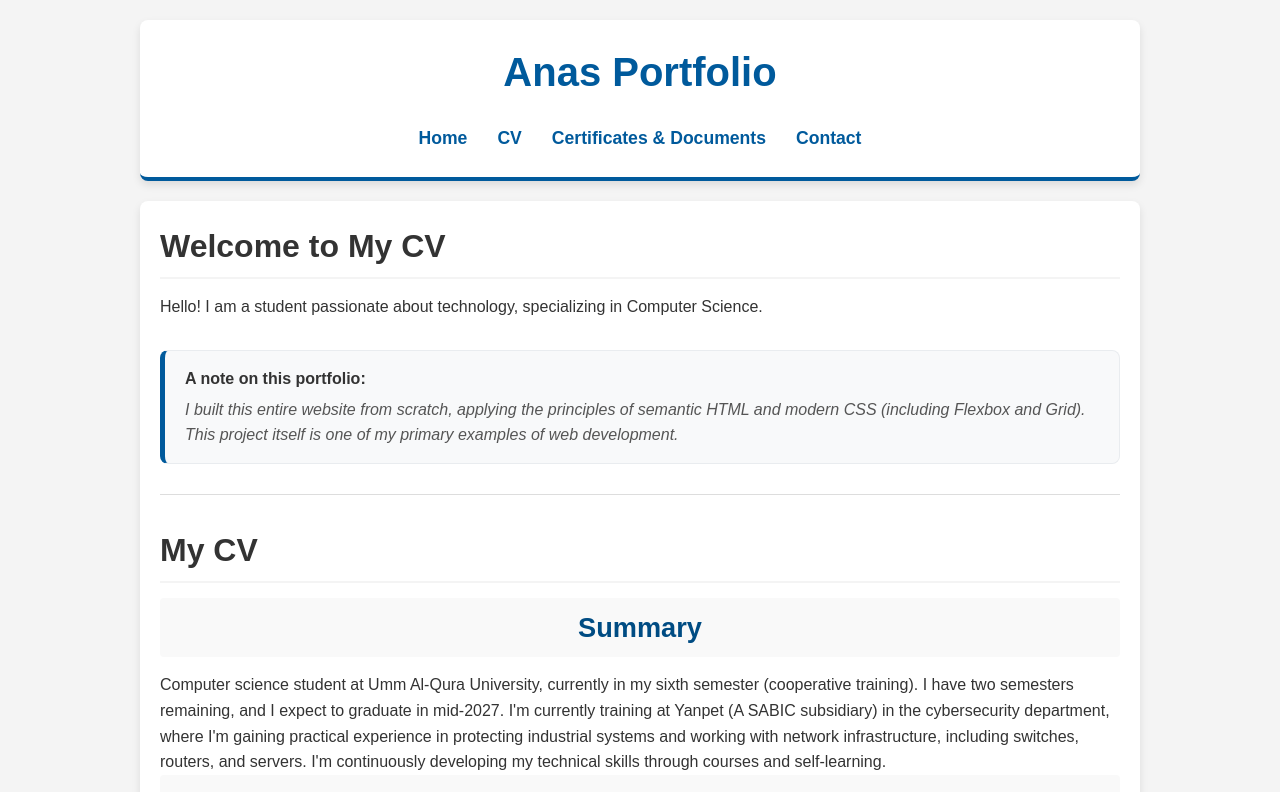
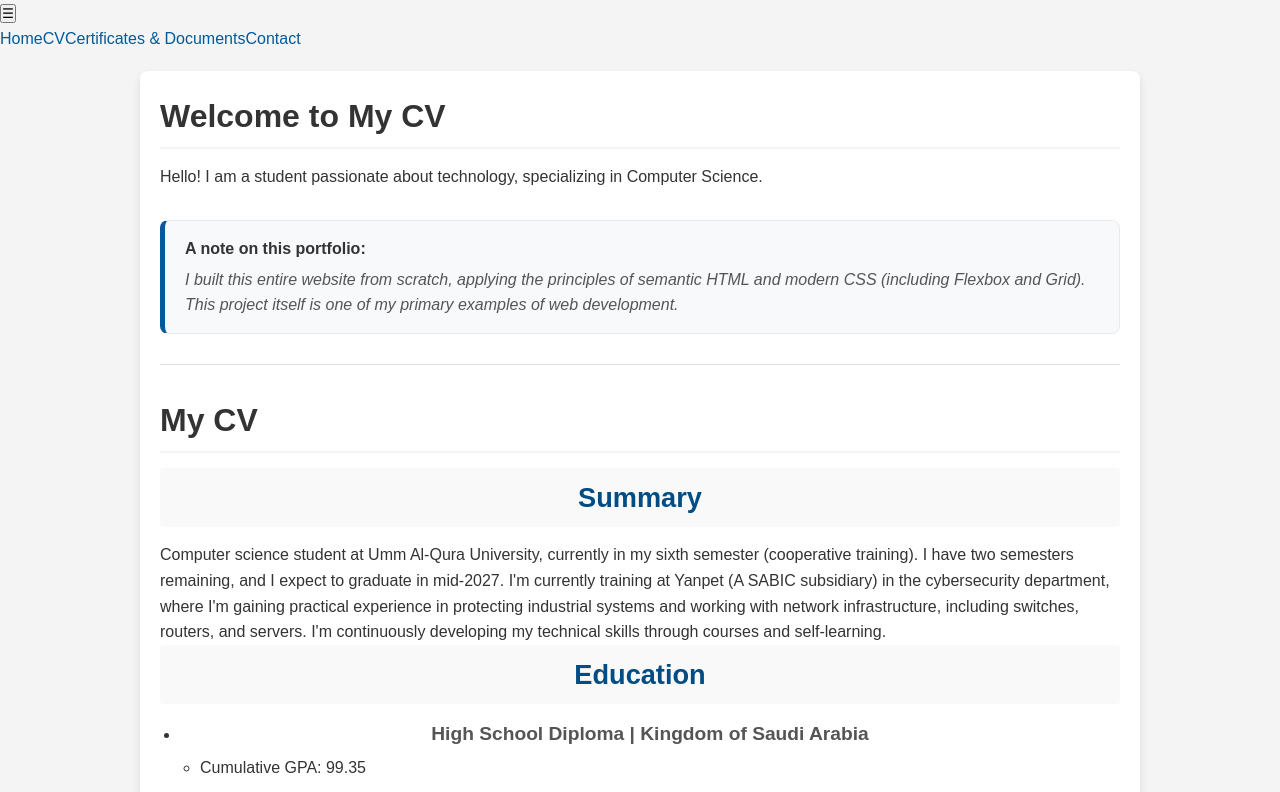
Before and after one commit to anasdkil336699-dot/anas-portfolio, a React (Create React App) app: page / in a window 1280 px wide. Shown: the top 792 px of the page. Built offline with nearby package versions, Linux system fonts and the light colour scheme.

Commit message:
Update Header.js

```diff
--- a/src/Header.js
+++ b/src/Header.js
@@ -1,44 +1,24 @@
-// src/Header.js
 import React, { useState } from "react";
 
 export default function Header() {
-  const [isMenuOpen, setIsMenuOpen] = useState(false);
-
-  const toggleMenu = () => {
-    setIsMenuOpen(!isMenuOpen);
-  };
+  const [isOpen, setIsOpen] = useState(false);
 
   return (
-    <header>
-      <h1>Anas Portfolio</h1>
+    <>
+      {/* زر القائمة */}
+      <button className="menu-btn" onClick={() => setIsOpen(!isOpen)}>
+        ☰
+      </button>
 
-      <nav>
-        <button
-          id="menu-toggle"
-          aria-label="Toggle Navigation"
-          onClick={toggleMenu}
-        >
-          &#9776;
-        </button>
-
-        <ul id="nav-menu" className={isMenuOpen ? "show-menu" : ""}>
-          <li>
-            <a href="#home">Home</a>
-          </li>
-
-          <li>
-            <a href="#cv">CV</a>
-          </li>
-
-          <li>
-            <a href="#documents">Certificates & Documents</a>
-          </li>
-
-          <li>
-            <a href="#contact">Contact</a>
-          </li>
-        </ul>
-      </nav>
-    </header>
+      {/* القائمة الجانبية */}
+      <div className={`sidebar ${isOpen ? "open" : ""}`}>
+        <a href="#home" onClick={() => setIsOpen(false)}>Home</a>
+        <a href="#cv" onClick={() => setIsOpen(false)}>CV</a>
+        <a href="#documents" onClick={() => setIsOpen(false)}>
+          Certificates & Documents
+        </a>
+        <a href="#contact" onClick={() => setIsOpen(false)}>Contact</a>
+      </div>
+    </>
   );
 }
```
